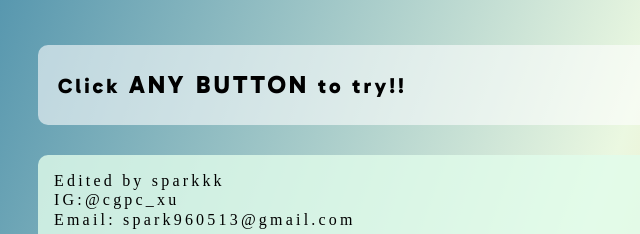
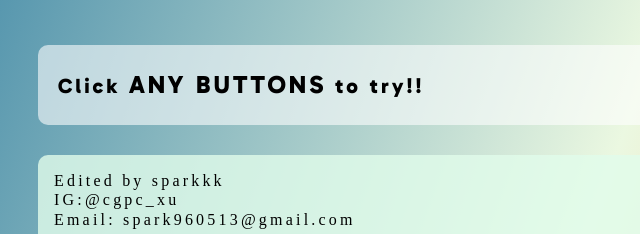
Before and after one commit to Hsusparkkk/HomePage-Hsuspark, a plain HTML site: page index.html in a window 1280 px wide. Shown: the part 312-546 px from the top of the page, 0-640 px from the left. Drawn offline with Linux system fonts and the light colour scheme; a web font is replaced by a local one.

Commit message:
Update index.html

```diff
--- a/index.html
+++ b/index.html
@@ -16,7 +16,7 @@
 </section>
 <section class="section">
 <p id="inboxContent">
-Click <strong style="font-size: larger;">ANY BUTTON</strong> to try!!
+Click <strong style="font-size: larger;">ANY BUTTONS</strong> to try!!
 </p>
 </section>
 
```
